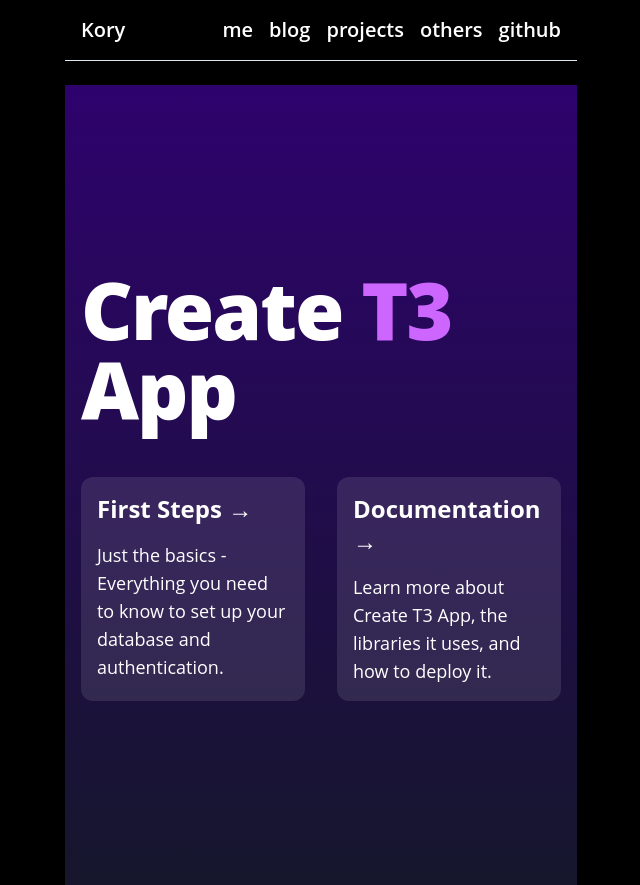
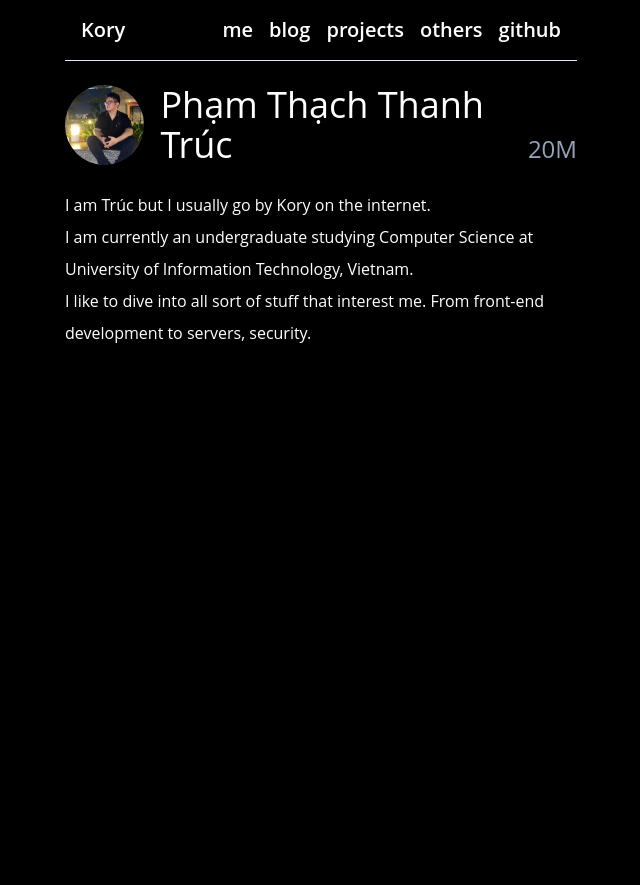
Before and after one commit to 0xk0ry/kory-dev, a Next.js app: page / in a window 1280 px wide. Shown: the whole page, without its empty margins (319-959 px from the left). After the commit the page ends 800 px from the top, so only its background shows below. Built offline with nearby package versions, Linux system fonts and the light colour scheme; a web font is replaced by a local one.

Commit message:
feat: edit content of frontpage

```diff
--- a/src/app/page.tsx
+++ b/src/app/page.tsx
@@ -1,36 +1,15 @@
 import Link from "next/link";
+import { Author } from "~/components/Author";
+import { TopNav } from "~/components/TopNav";
 
 export default function HomePage() {
   return (
-    <main className="flex min-h-screen flex-col items-center justify-center bg-gradient-to-b from-[#2e026d] to-[#15162c] text-white">
-      <div className="container flex flex-col items-center justify-center gap-12 px-4 py-16 ">
-        <h1 className="text-5xl font-extrabold tracking-tight text-white sm:text-[5rem]">
-          Create <span className="text-[hsl(280,100%,70%)]">T3</span> App
-        </h1>
-        <div className="grid grid-cols-1 gap-4 sm:grid-cols-2 md:gap-8">
-          <Link
-            className="flex max-w-xs flex-col gap-4 rounded-xl bg-white/10 p-4 text-white hover:bg-white/20"
-            href="https://create.t3.gg/en/usage/first-steps"
-            target="_blank"
-          >
-            <h3 className="text-2xl font-bold">First Steps →</h3>
-            <div className="text-lg">
-              Just the basics - Everything you need to know to set up your
-              database and authentication.
-            </div>
-          </Link>
-          <Link
-            className="flex max-w-xs flex-col gap-4 rounded-xl bg-white/10 p-4 text-white hover:bg-white/20"
-            href="https://create.t3.gg/en/introduction"
-            target="_blank"
-          >
-            <h3 className="text-2xl font-bold">Documentation →</h3>
-            <div className="text-lg">
-              Learn more about Create T3 App, the libraries it uses, and how to
-              deploy it.
-            </div>
-          </Link>
-        </div>
+    <main className="flex flex-center flex-col mx-auto gap-6">
+      <Author />
+      <div className="text-md leading-loose">
+        I am Trúc but I usually go by Kory on the internet.<br/>
+        I am currently an undergraduate studying Computer Science at University of Information Technology, Vietnam.<br/>
+        I like to dive into all sort of stuff that interest me. From front-end development to servers, security.<br/>
       </div>
     </main>
   );
```
